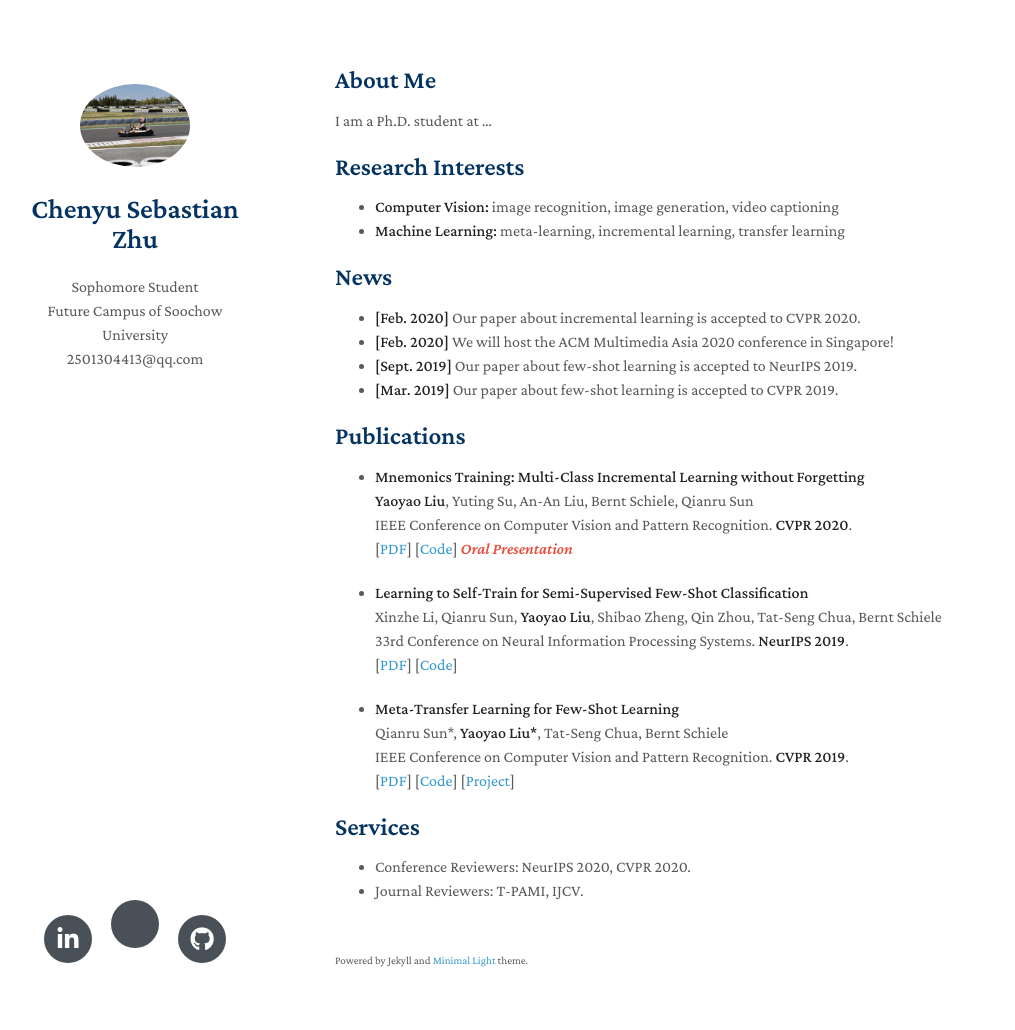
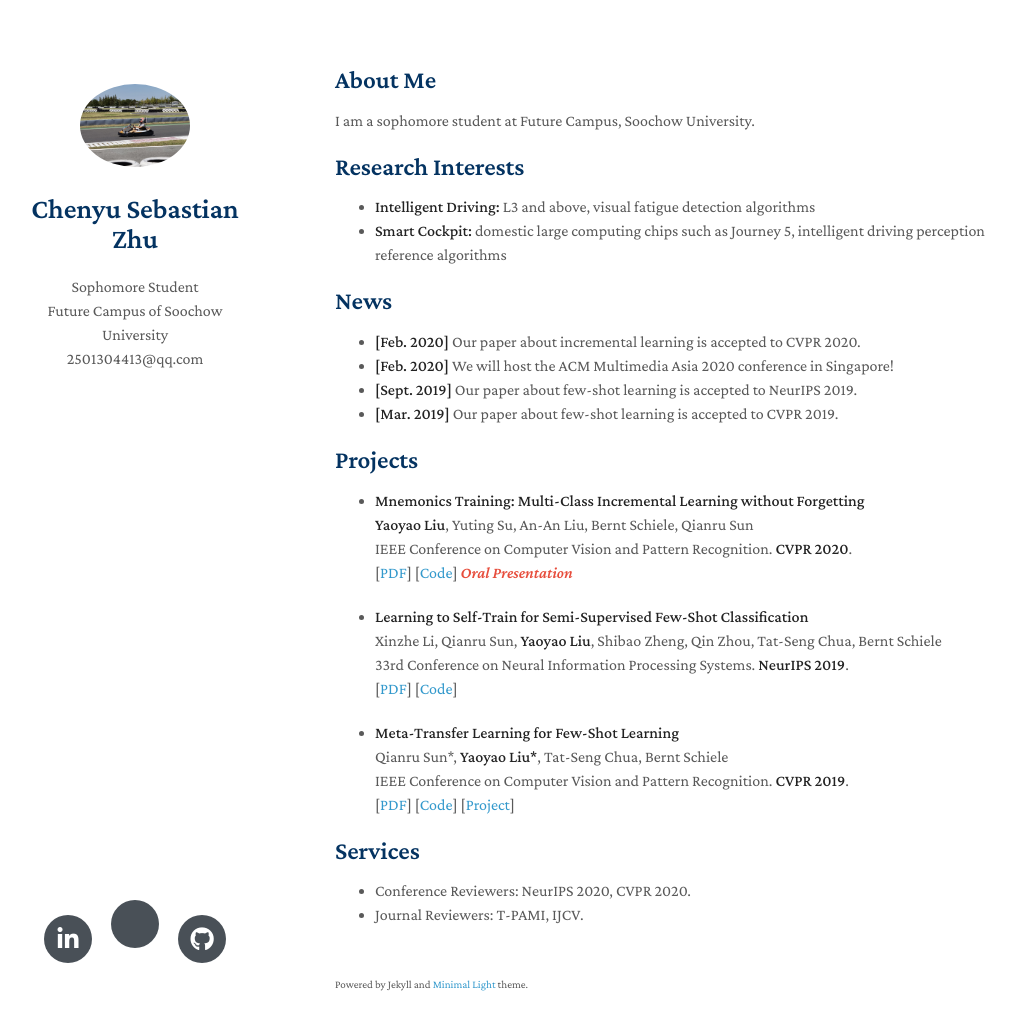
Before and after one commit to zhouhan-Zhong/zhouhan-Zhong.github.io, a Jekyll site: the page built from index.md, in a window 1280 px wide and 1065 px high. Shown: the top 1030 px of the window, without its empty margins (135-1150 px from the left). Built offline with Jekyll 4.4.1, drawn with Linux system fonts in a browser that asks for light colours; nearby versions of some CDN libraries; a style sheet for code colours, icons or effects is not loaded; our own code applies the rules of GitHub Pages for plain Markdown files.

Commit message:
Update index.md

```diff
--- a/index.md
+++ b/index.md
@@ -4,12 +4,12 @@ layout: homepage
 
 ## About Me
 
-I am a Ph.D. student at ...
+I am a sophomore student at Future Campus, Soochow University.
 
 ## Research Interests
 
-- **Computer Vision:** image recognition, image generation, video captioning
-- **Machine Learning:** meta-learning, incremental learning, transfer learning
+- **Intelligent Driving:** L3 and above, visual fatigue detection algorithms
+- **Smart Cockpit:** domestic large computing chips such as Journey 5, intelligent driving perception reference algorithms
 
 ## News
 
@@ -18,7 +18,7 @@ I am a Ph.D. student at ...
 - **[Sept. 2019]** Our paper about few-shot learning is accepted to NeurIPS 2019.
 - **[Mar. 2019]** Our paper about few-shot learning is accepted to CVPR 2019.
 
-## Publications
+## Projects
 
 - **Mnemonics Training: Multi-Class Incremental Learning without Forgetting**
   <br>
```
